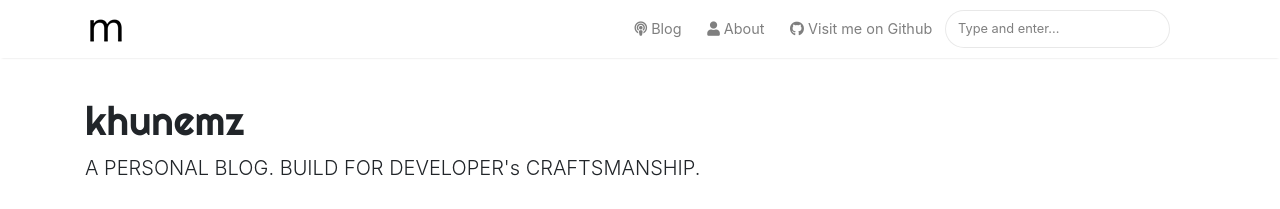
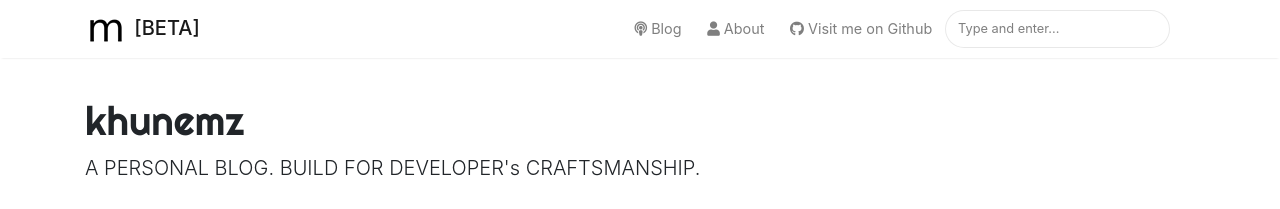
Before and after one commit to khunemz/khunemz.github.io, a Jekyll site: the page built from _pages/about.md, in a window 1280 px wide. Shown: the top 209 px of the page. Built offline with Jekyll 4.4.1, drawn with Linux system fonts in a browser that asks for light colours; nearby versions of some CDN libraries.

Commit message:
:recycle: tell the world it just beta version

```diff
--- a/_layouts/default.html
+++ b/_layouts/default.html
@@ -49,7 +49,7 @@ ga('send', 'pageview');
 
     <!-- Begin Logo -->
     <a class="navbar-brand" href="{{ site.baseurl }}/">
-    <img src="{{ site.baseurl }}/{{ site.logo }}" alt="{{ site.name }}">
+    <img src="{{ site.baseurl }}/{{ site.logo }}" alt="{{ site.name }}"> [BETA]
     </a>
     <!-- End Logo -->
 
```
